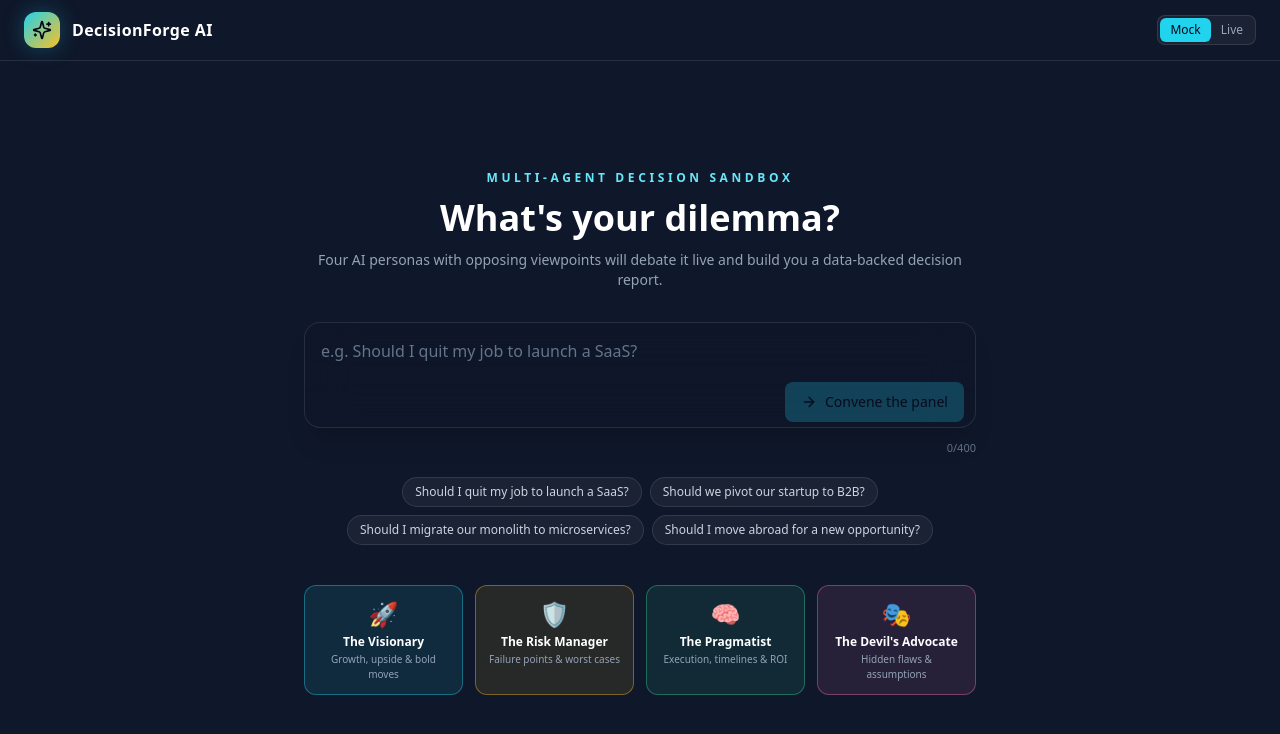
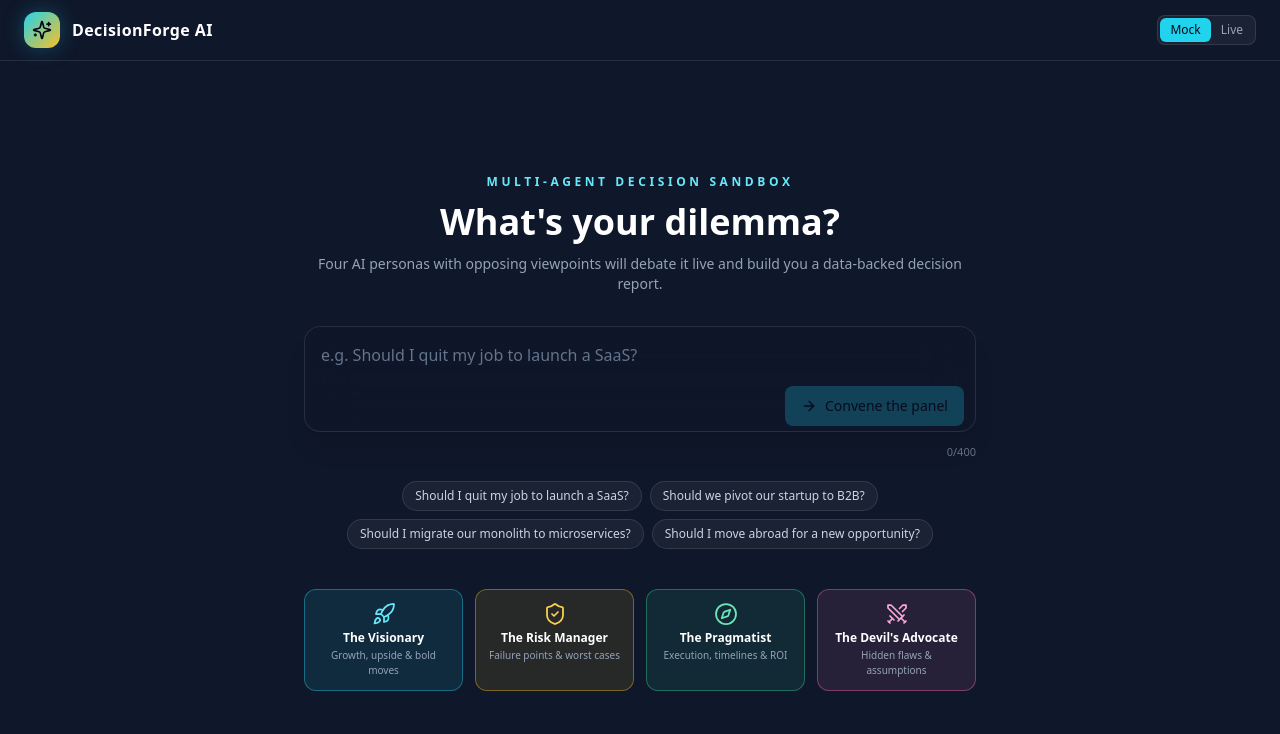
Before and after one commit to NivBuskila/testcase, a Next.js app: page / in a window 1280 px wide. Shown: the top 734 px of the page. Built offline with nearby package versions, Linux system fonts and the light colour scheme; no server answers.

Commit message:
החלפת אימוג'"'"'ים באייקונים מעוצבים בממשק
Co-authored-by: base44-builder[bot] <245833847+base44-builder[bot]@users.noreply.github.com>

```diff
--- a/components/DilemmaForm.tsx
+++ b/components/DilemmaForm.tsx
@@ -5,6 +5,7 @@ import { AlertCircle, ArrowRight, Loader2 } from "lucide-react";
 import { useState, type FormEvent } from "react";
 import { AGENTS, AGENT_ORDER } from "@/lib/agents";
 import { Button } from "./ui/Button";
+import { AgentIcon } from "./agents/AgentIcon";
 
 const EXAMPLES = [
   "Should I quit my job to launch a SaaS?",
@@ -91,7 +92,7 @@ export function DilemmaForm({ loading, error, onSubmit }: DilemmaFormProps) {
             const agent = AGENTS[id];
             return (
               <div key={id} className={`rounded-xl border ${agent.border} ${agent.bg} p-3 text-center`}>
-                <p className="text-2xl">{agent.emoji}</p>
+                <AgentIcon agentId={id} className={`mx-auto h-6 w-6 ${agent.text}`} />
                 <p className="mt-1 text-xs font-semibold text-white">{agent.title}</p>
                 <p className="mt-0.5 text-[10px] text-slate-400">{agent.focus}</p>
               </div>
--- a/components/PrintReport.tsx
+++ b/components/PrintReport.tsx
@@ -101,7 +101,7 @@ export function PrintReport({ dilemma, messages, scores, synthesis, tree }: Prin
           {messages.map((m) => (
             <p key={m.id} dir="auto" className="break-inside-avoid">
               <strong>
-                {AGENTS[m.agentId].emoji} {AGENTS[m.agentId].name} ({AGENTS[m.agentId].title})
+                {AGENTS[m.agentId].name} ({AGENTS[m.agentId].title})
                 {m.constraint ? ` · re: "${m.constraint}"` : ""}:
               </strong>{" "}
               {m.content}
--- a/components/agents/AgentAvatar.tsx
+++ b/components/agents/AgentAvatar.tsx
@@ -4,6 +4,7 @@ import { motion } from "framer-motion";
 import { AGENTS } from "@/lib/agents";
 import type { AgentId } from "@/lib/types";
 import { cn } from "@/lib/utils";
+import { AgentIcon } from "./AgentIcon";
 
 interface AgentAvatarProps {
   agentId: AgentId;
@@ -36,7 +37,7 @@ export function AgentAvatar({ agentId, active = false, size = "md" }: AgentAvata
         )}
         aria-hidden
       >
-        <span className="drop-shadow">{agent.emoji}</span>
+        <AgentIcon agentId={agentId} className={cn("text-white drop-shadow", size === "sm" ? "h-4 w-4" : "h-5 w-5")} />
       </motion.div>
     </div>
   );
--- /dev/null
+++ b/components/agents/AgentIcon.tsx
@@ -0,0 +1,14 @@
+import { Rocket, ShieldCheck, Compass, Swords, type LucideProps } from "lucide-react";
+import type { AgentId } from "@/lib/types";
+
+const ICONS: Record<AgentId, React.ComponentType<LucideProps>> = {
+  visionary: Rocket,
+  risk: ShieldCheck,
+  pragmatist: Compass,
+  devil: Swords,
+};
+
+export function AgentIcon({ agentId, ...props }: { agentId: AgentId } & LucideProps) {
+  const Icon = ICONS[agentId];
+  return <Icon strokeWidth={1.75} aria-hidden {...props} />;
+}
```
